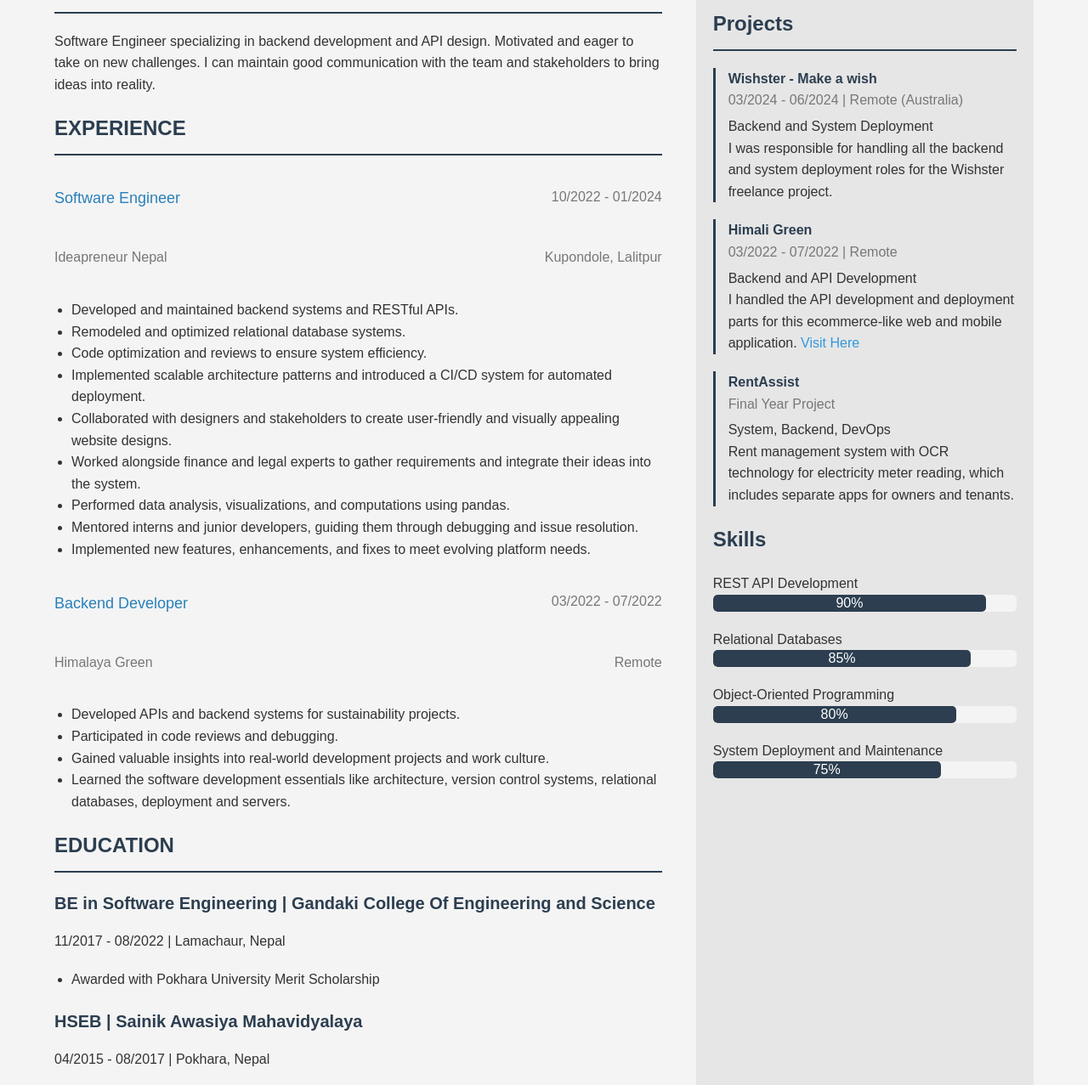
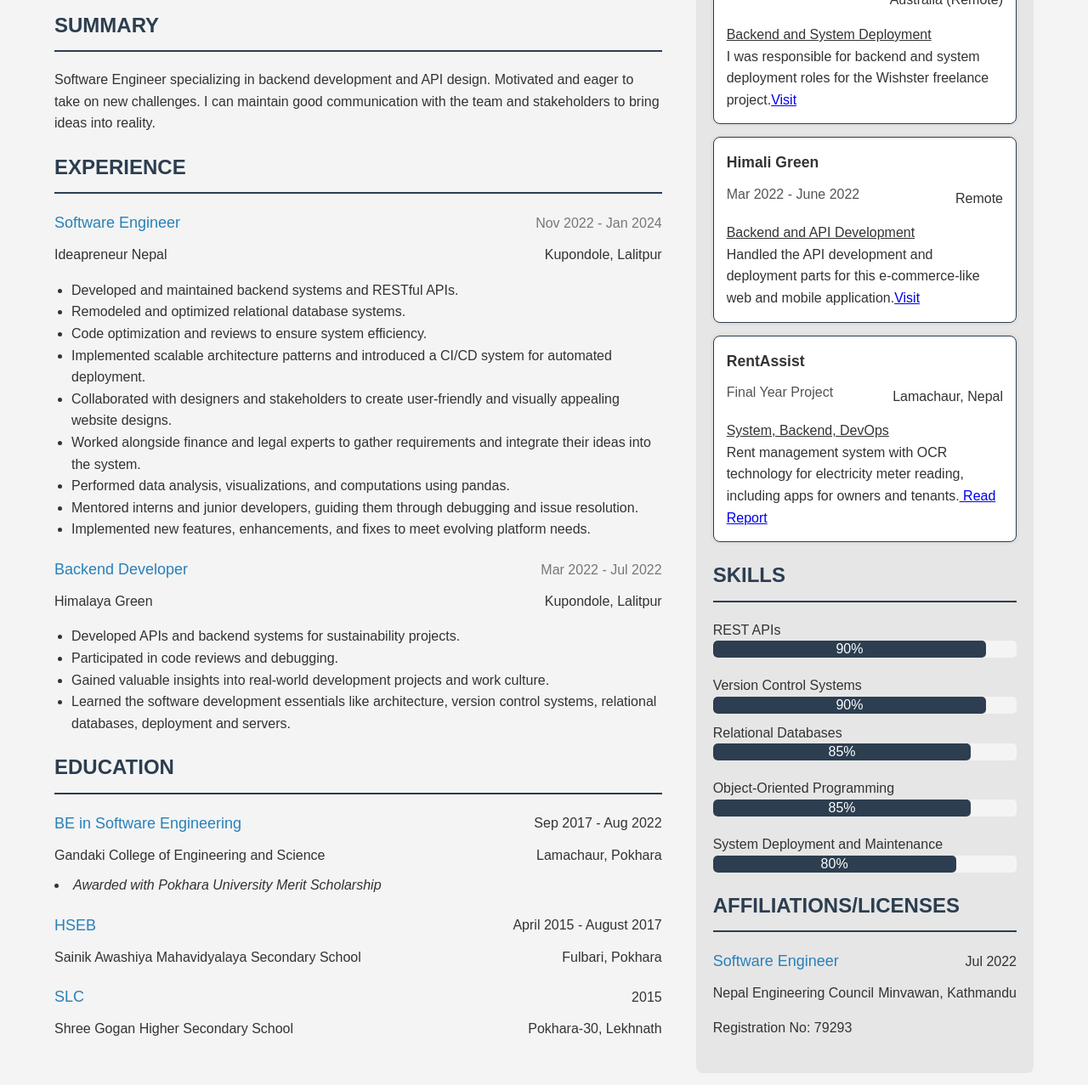
Before and after one commit to sunilthapa43/sunilthapa43.github.io, a plain HTML site: page index.html in a window 1280 px wide. Shown: the part 222-1499 px from the top of the page at 85% size. Drawn offline with Linux system fonts and the light colour scheme.

Commit message:
finishing touch

```diff
--- a/index.html
+++ b/index.html
@@ -1,25 +1,34 @@
 <!DOCTYPE html>
 <html lang="en">
+
 <head>
     <meta charset="UTF-8">
     <meta name="viewport" content="width=device-width, initial-scale=1.0">
-    <title>Sunil Thapa Resume</title>
+    <title>Sunil Thapa</title>
     <link rel="stylesheet" href="styles.css">
     <link rel="stylesheet" href="https://cdnjs.cloudflare.com/ajax/libs/font-awesome/6.0.0-beta3/css/all.min.css">
 </head>
+
 <body>
     <div class="container">
         <div class="main-content">
-            <h1>SUNIL THAPA</h1>
+            <h1 class="custom-underline">SUNIL THAPA</h1>
+
             <div class="contact-info">
                 <div class="contact-item"><i class="fas fa-phone"></i> +9779846214043</div>
                 <div class="contact-item"><i class="fas fa-envelope"></i> tsunil359@gmail.com</div>
-                <div class="contact-item"><i class="fas fa-map-marker-alt"></i> Pokhara</div>
+                <div class="contact-item"><i class="fab fa-github"></i> <a href="https://github.com/sunilthapa43/"
+                        target="_blank">GitHub</a></div>
+                <div class="contact-item"><i class="fab fa-linkedin"></i> <a
+                        href="https://www.linkedin.com/in/sunilthapa-/" target="_blank">LinkedIn</a></div>
+                <div class="contact-item"><i class="fas fa-map-marker-alt"></i> Pokhara 33702</div>
+
             </div>
 
             <h2>SUMMARY</h2>
             <p>
-                Software Engineer specializing in backend development and API design. Motivated and eager to take on new challenges.
+                Software Engineer specializing in backend development and API design. Motivated and eager to take on new
+                challenges.
                 I can maintain good communication with the team and stakeholders to bring ideas into reality.
             </p>
 
@@ -27,23 +36,25 @@
             <div class="experience-item">
                 <div class="experience-header">
                     <div class="position">Software Engineer</div>
-                    <div class="experience-details">
-                        <p>10/2022 - 01/2024</p>
-                    </div>
+                    <div class="experience-details">Nov 2022 - Jan 2024</div>
                 </div>
-                <div class="company-location">
-                    <p>Ideapreneur Nepal</p>
-                    <p>Kupondole, Lalitpur</p>
+                <div class="experience-location">
+                    <div class="company">Ideapreneur Nepal</div>
+                    <div class="loc">Kupondole, Lalitpur</div>
                 </div>
                 <ul>
                     <li>Developed and maintained backend systems and RESTful APIs.</li>
                     <li>Remodeled and optimized relational database systems.</li>
                     <li>Code optimization and reviews to ensure system efficiency.</li>
-                    <li>Implemented scalable architecture patterns and introduced a CI/CD system for automated deployment.</li>
-                    <li>Collaborated with designers and stakeholders to create user-friendly and visually appealing website designs.</li>
-                    <li>Worked alongside finance and legal experts to gather requirements and integrate their ideas into the system.</li>
+                    <li>Implemented scalable architecture patterns and introduced a CI/CD system for automated
+                        deployment.</li>
+                    <li>Collaborated with designers and stakeholders to create user-friendly and visually appealing
+                        website designs.</li>
+                    <li>Worked alongside finance and legal experts to gather requirements and integrate their ideas into
+                        the system.</li>
                     <li>Performed data analysis, visualizations, and computations using pandas.</li>
-                    <li>Mentored interns and junior developers, guiding them through debugging and issue resolution.</li>
+                    <li>Mentored interns and junior developers, guiding them through debugging and issue resolution.
+                    </li>
                     <li>Implemented new features, enhancements, and fixes to meet evolving platform needs.</li>
                 </ul>
             </div>
@@ -51,86 +62,123 @@
             <div class="experience-item">
                 <div class="experience-header">
                     <div class="position">Backend Developer</div>
-                    <div class="experience-details">
-                        <p>03/2022 - 07/2022</p>
-                    </div>
+                    <div class="experience-details">Mar 2022 - Jul 2022</div>
                 </div>
-                <div class="company-location">
-                    <p>Himalaya Green</p>
-                    <p>Remote</p>
+                <div class="experience-location">
+                    <div class="company">Himalaya Green</div>
+                    <div class="loc">Kupondole, Lalitpur</div>
                 </div>
                 <ul>
                     <li>Developed APIs and backend systems for sustainability projects.</li>
                     <li>Participated in code reviews and debugging.</li>
                     <li>Gained valuable insights into real-world development projects and work culture.</li>
-                    <li>Learned the software development essentials like architecture, version control systems, relational databases, deployment and servers.</li>
+                    <li>Learned the software development essentials like architecture, version control systems,
+                        relational databases, deployment and servers.</li>
                 </ul>
             </div>
 
             <h2>EDUCATION</h2>
             <div class="education-item">
-                <h3>BE in Software Engineering | Gandaki College Of Engineering and Science</h3>
-                <p>11/2017 - 08/2022 | Lamachaur, Nepal</p>
-                <ul>
-                    <li>Awarded with Pokhara University Merit Scholarship</li>
-                </ul>
+                <div class="education-header">
+                    <div class="course">BE in Software Engineering</div>
+                    <div class="course-details">Sep 2017 - Aug 2022</div>
+                </div>
+                <div class="education-location">
+                    <div class="institution">Gandaki College of Engineering and Science</div>
+                    <div class="loc">Lamachaur, Pokhara</div>
+                </div>
+                <li>Awarded with Pokhara University Merit Scholarship</li>
             </div>
 
             <div class="education-item">
-                <h3>HSEB | Sainik Awasiya Mahavidyalaya</h3>
-                <p>04/2015 - 08/2017 | Pokhara, Nepal</p>
+                <div class="education-header">
+                    <div class="course">HSEB</div>
+                    <div class="course-details">April 2015 - August 2017</div>
+                </div>
+                <div class="education-location">
+                    <div class="institution">Sainik Awashiya Mahavidyalaya Secondary School</div>
+                    <div class="loc">Fulbari, Pokhara</div>
+                </div>
             </div>
 
             <div class="education-item">
-                <h3>Secondary Level | Shree Gogan Higher Secondary</h3>
-                <p>2015 | Lekhnath, Pokhara</p>
+                <div class="education-header">
+                    <div class="course">SLC</div>
+                    <div class="course-details">2015</div>
+                </div>
+                <div class="education-location">
+                    <div class="institution">Shree Gogan Higher Secondary School</div>
+                    <div class="loc">Pokhara-30, Lekhnath</div>
+                </div>
             </div>
         </div>
 
         <div class="sidebar">
-            <div class="find-me">
-                <h2>Find Me</h2>
-                <div class="contact-item"><i class="fab fa-linkedin"></i> <a href="https://www.linkedin.com/in/yourprofile" target="_blank">LinkedIn</a></div>
-                <div class="contact-item"><i class="fab fa-github"></i> <a href="https://github.com/yourusername" target="_blank">GitHub</a></div>
-            </div>
-
             <div class="projects">
-                <h2>Projects</h2>
+                <h2>PROJECTS</h2>
                 <ul>
                     <li>
-                        <span class="project-title">Wishster - Make a wish</span><br>
-                        <span class="project-details">03/2024 - 06/2024 | Remote (Australia)</span>
-                        <div class="project-description">
-                            Backend and System Deployment<br>
-                            I was responsible for handling all the backend and system deployment roles for the Wishster freelance project.
+                        <div class="project-header">
+                            <span class="project-title">Wishster - Make a wish</span>
+                        </div>
+                        <div class="project-details-location">
+                            <span class="project-details">Mar 2024 - June 2024</span>
+                            <span class="project-location">Australia (Remote)</span>
+                        </div>
+                        <div class="project-roles">
+                            <span class="major-roles">Backend and System Deployment</span><br>
+                            I was responsible for backend and system deployment roles for the Wishster freelance
+                            project.<a href="https://wishster.com.au/">Visit</a>
                         </div>
                     </li>
+
                     <li>
-                        <span class="project-title">Himali Green</span><br>
-                        <span class="project-details">03/2022 - 07/2022 | Remote</span>
-                        <div class="project-description">
-                            Backend and API Development<br>
-                            I handled the API development and deployment parts for this ecommerce-like web and mobile application. <a href="#" target="_blank">Visit Here</a>
+                        <div class="project-header">
+                            <span class="project-title">Himali Green</span>
+                        </div>
+                        <div class="project-details-location">
+                            <span class="project-details">Mar 2022 - June 2022</span>
+                            <span class="project-location">Remote</span>
+                        </div>
+                        <div class="project-roles">
+                            <span class="major-roles">Backend and API Development</span>
+                            <br>
+                            Handled the API development and deployment parts for this e-commerce-like web and mobile
+                            application.<a href="https://www.himaligreen.com/">Visit</a>
                         </div>
                     </li>
+
                     <li>
-                        <span class="project-title">RentAssist</span><br>
-                        <span class="project-details">Final Year Project</span>
-                        <div class="project-description">
-                            System, Backend, DevOps<br>
-                            Rent management system with OCR technology for electricity meter reading, which includes separate apps for owners and tenants.
+                        <div class="project-header">
+                            <span class="project-title">RentAssist</span>
+                        </div>
+                        <div class="project-details-location">
+                            <span class="project-details">Final Year Project</span>
+                            <span class="project-location">Lamachaur, Nepal</span>
+                        </div>
+                        <div class="project-roles">
+                            <span class="major-roles">System, Backend, DevOps</span>
+                            <br>
+                            Rent management system with OCR technology for electricity meter reading, including apps for
+                            owners and tenants.<a href="https://github.com/sunilthapa43/my_site/blob/main/RentAssistReport.pdf">
+                                Read Report
+                            </a>
                         </div>
                     </li>
                 </ul>
             </div>
 
-            <div class="skills-section">
-                <h2>Skills</h2>
+            <div class="skill-section">
+                <h2>SKILLS</h2>
                 <div class="skill">
-                    <span>REST API Development</span>
+                    <span>REST APIs</span>
                     <div class="progress">
                         <div class="progress-bar" style="width: 90%;">90%</div>
                     </div>
+                </div>
+                <span>Version Control Systems</span>
+                <div class="progress">
+                    <div class="progress-bar" style="width: 90%;">90%</div>
                 </div>
                 <div class="skill">
                     <span>Relational Databases</span>
@@ -141,17 +189,41 @@
                 <div class="skill">
                     <span>Object-Oriented Programming</span>
                     <div class="progress">
-                        <div class="progress-bar" style="width: 80%;">80%</div>
+                        <div class="progress-bar" style="width: 85%;">85%</div>
                     </div>
                 </div>
                 <div class="skill">
                     <span>System Deployment and Maintenance</span>
                     <div class="progress">
-                        <div class="progress-bar" style="width: 75%;">75%</div>
+                        <div class="progress-bar" style="width: 80%;">80%</div>
+                    </div>
+                </div>
+                <div class="skill">
+
+                </div>
+
+            </div>
+            <div class="affiliations">
+                <h2> AFFILIATIONS/LICENSES</h2>
+                <div class="affiliation-item">
+                    <div class="affiliation-header">
+                        <div class="course">Software Engineer</div>
+                        <div class="course-details">Jul 2022</div>
+                    </div>
+                    <div class="affiliation-location">
+                        <div class="institution">Nepal Engineering Council</div>
+                        <div class="loc">Minvawan, Kathmandu</div>
+                    </div>
+                    <div>
+                        <p> Registration No: 79293</p>
                     </div>
                 </div>
             </div>
+
         </div>
     </div>
+    </div>
+    </div>
 </body>
+
 </html>
--- a/styles.css
+++ b/styles.css
@@ -1,5 +1,3 @@
-/* styles.css */
-
 body {
     font-family: Arial, sans-serif;
     margin: 0;
@@ -80,20 +78,24 @@ ul {
     padding-left: 20px;
 }
 
-.experience-item {
+.experience-item, .education-item, affiliation-item {
     margin-bottom: 20px;
 }
 
-.experience-header {
+.experience-header, .experience-location, .education-location, .education-header, .affiliation-header, .affiliation-location {
     display: flex;
     justify-content: space-between;
     align-items: center;
     margin-bottom: 10px;
 }
 
-.position {
+.position, .course{
     font-size: 18px;
     color: #2980b9;
+}
+.profession {
+    color: #2980b9;
+    margin-top: 5px;
 }
 
 .experience-details {
@@ -107,28 +109,37 @@ ul {
 }
 
 .projects ul {
-    list-style-type: none;
-    padding: 0;
+    list-style: none;
+    padding-left: 0;
 }
 
 .projects ul li {
-    margin-bottom: 20px;
-    border-left: 3px solid #2c3e50;
-    padding-left: 15px;
+    margin-bottom: 15px;
+    border: 1px solid #2c3e50;
+    border-radius: 8px;
+    padding: 15px;
+    background-color: #fff;
+    box-shadow: 0 0 5px rgba(0, 0, 0, 0.1);
     position: relative;
+}
+
+.project-header {
+    font-weight: bold;
+    font-size: 1.1em;
+    margin-bottom: 10px;
 }
 
 .project-title {
     font-weight: bold;
-    color: #2c3e50;
 }
 
 .project-details {
-    color: #777;
+    color: #555;
+    margin-bottom: 10px;
 }
 
-.project-description {
-    margin-top: 5px;
+.project-roles {
+    margin-top: 0.5em;
 }
 
 .project-description a {
@@ -140,12 +151,12 @@ ul {
     text-decoration: underline;
 }
 
-.skills-section {
+.skill-section {
     margin-bottom: 20px;
 }
 
 .skills-section h2 {
-    border-bottom: none;
+    border-bottom: 20px;
     padding-bottom: 0;
 }
 
@@ -191,3 +202,18 @@ ul {
 .find-me a:hover {
     text-decoration: underline;
 }
+
+.project-details-location{
+    display: flex;
+    justify-content: space-between;
+    align-items: center;
+    margin-bottom: 10px;
+}
+.education-item li{
+    font-style: italic;
+}
+
+.major-roles{
+    font-display: block;
+    text-decoration: underline;
+}
```
